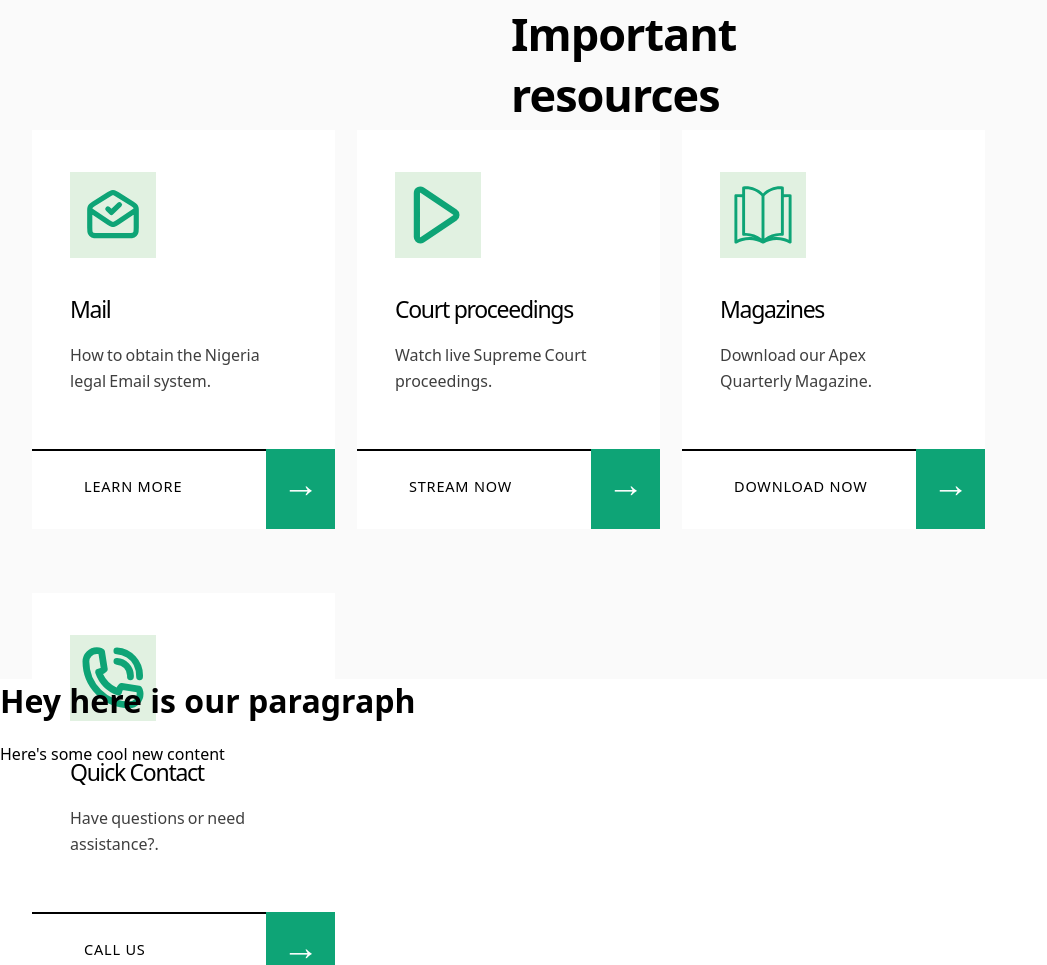
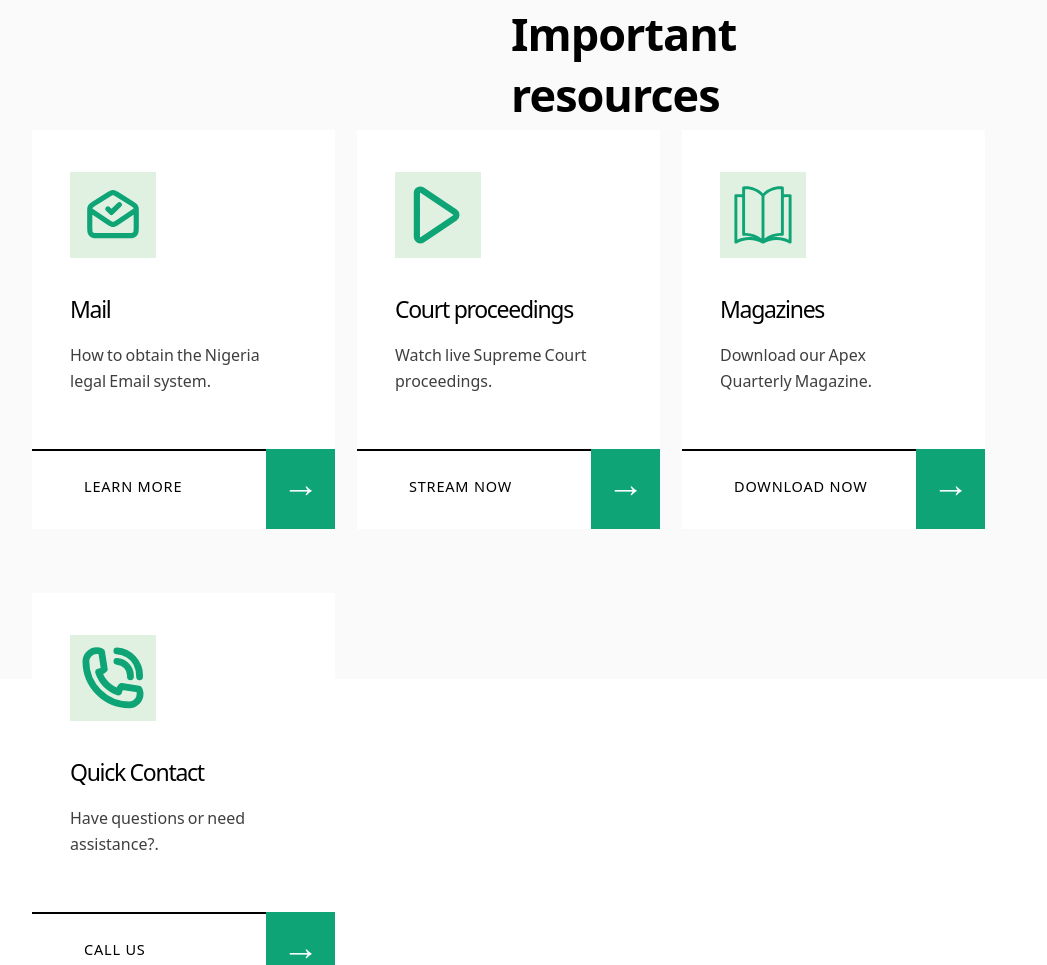
Before and after one commit to DanAbi24/SCN-Web, a plain HTML site: page index.html in a window 1280 px wide. Shown: the part 2969-3934 px from the top of the page, without its empty margins (0-1047 px from the left). Drawn offline with Linux system fonts and the light colour scheme.

Commit message:
Update index.html

```diff
--- a/index.html
+++ b/index.html
@@ -334,10 +334,6 @@
 
                     </div>
 
-                    <h1>   Hey here is our paragraph  </h1>
-                    <p> Here's some cool new content </p>
-
-
                     <div class="judgesCont">
 
                         <div id="jdgs-Menu">
```
